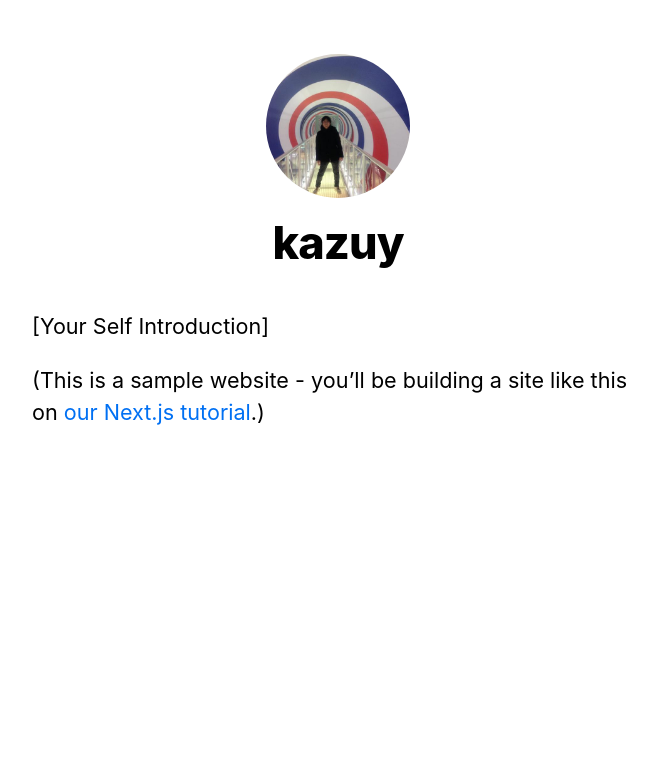
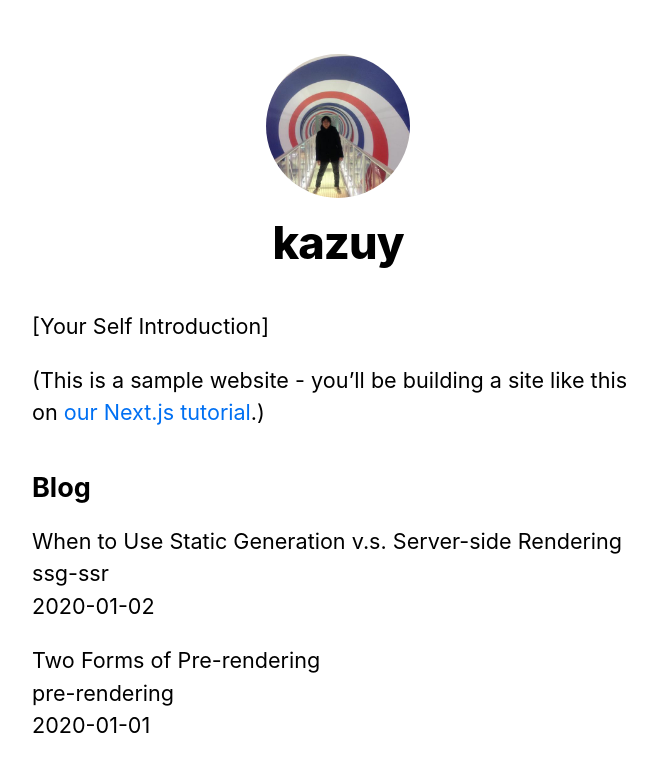
Before and after one commit to kazuy/start-nextjs, a Next.js app: page / in a window 1280 px wide. Shown: the top 772 px of the page, without its empty margins (302-959 px from the left). Built offline with nearby package versions, Linux system fonts and the light colour scheme.

Commit message:
Static Generationのページを実装

```diff
--- /dev/null
+++ b/lib/posts.js
@@ -0,0 +1,35 @@
+import fs from 'fs'
+import path from 'path'
+import matter from 'gray-matter'
+
+const postsDirectory = path.join(process.cwd(), 'posts')
+
+export function getSortedPostsData() {
+  // Get file names under /posts
+  const fileNames = fs.readdirSync(postsDirectory)
+  const allPostsData = fileNames.map(fileName => {
+    // Remove ".md" from file name to get id
+    const id = fileName.replace(/\.md$/, '')
+
+    // Read markdown file as string
+    const fullPath = path.join(postsDirectory, fileName)
+    const fileContents = fs.readFileSync(fullPath, 'utf8')
+
+    // Use gray-matter to parse the post metadata section
+    const matterResult = matter(fileContents)
+
+    // Combine the data with the id
+    return {
+      id,
+      ...matterResult.data
+    }
+  })
+  // Sort posts by date
+  return allPostsData.sort((a, b) => {
+    if (a.date < b.date) {
+      return 1
+    } else {
+      return -1
+    }
+  })
+}
--- a/package.json
+++ b/package.json
@@ -8,6 +8,7 @@
     "start": "next start"
   },
   "dependencies": {
+    "gray-matter": "^4.0.2",
     "next": "9.5.3",
     "react": "16.13.1",
     "react-dom": "16.13.1"
--- a/pages/index.js
+++ b/pages/index.js
@@ -1,8 +1,9 @@
 import Head from 'next/head'
 import Layout, { siteTitle } from '../components/layout'
 import utilStyles from '../styles/utils.module.css'
+import { getSortedPostsData } from '../lib/posts'
 
-export default function Home() {
+export default function Home({ allPostsData }) {
   return (
     <Layout home>
       <Head>
@@ -15,6 +16,30 @@
           <a href="https://nextjs.org/learn">our Next.js tutorial</a>.)
         </p>
       </section>
+      <section className={`${utilStyles.headingMd} ${utilStyles.padding1px}`}>
+        <h2 className={utilStyles.headingLg}>Blog</h2>
+        <ul className={utilStyles.list}>
+          {allPostsData.map(({ id, date, title }) => (
+            <li className={utilStyles.listItem} key={id}>
+              {title}
+              <br />
+              {id}
+              <br />
+              {date}
+            </li>
+          ))}
+        </ul>
+      </section>
     </Layout>
   )
 }
+
+// ビルド時に実行される
+export async function getStaticProps() {
+  const allPostsData = getSortedPostsData()
+  return {
+    props: {
+      allPostsData
+    }
+  }
+}
--- /dev/null
+++ b/posts/pre-rendering.md
@@ -0,0 +1,11 @@
+---
+title: 'Two Forms of Pre-rendering'
+date: '2020-01-01'
+---
+
+Next.js has two forms of pre-rendering: **Static Generation** and **Server-side Rendering**. The difference is in **when** it generates the HTML for a page.
+
+- **Static Generation** is the pre-rendering method that generates the HTML at **build time**. The pre-rendered HTML is then _reused_ on each request.
+- **Server-side Rendering** is the pre-rendering method that generates the HTML on **each request**.
+
+Importantly, Next.js lets you **choose** which pre-rendering form to use for each page. You can create a "hybrid" Next.js app by using Static Generation for most pages and using Server-side Rendering for others.
--- /dev/null
+++ b/posts/ssg-ssr.md
@@ -0,0 +1,19 @@
+---
+title: 'When to Use Static Generation v.s. Server-side Rendering'
+date: '2020-01-02'
+---
+
+We recommend using **Static Generation** (with and without data) whenever possible because your page can be built once and served by CDN, which makes it much faster than having a server render the page on every request.
+
+You can use Static Generation for many types of pages, including:
+
+- Marketing pages
+- Blog posts
+- E-commerce product listings
+- Help and documentation
+
+You should ask yourself: "Can I pre-render this page **ahead** of a user's request?" If the answer is yes, then you should choose Static Generation.
+
+On the other hand, Static Generation is **not** a good idea if you cannot pre-render a page ahead of a user's request. Maybe your page shows frequently updated data, and the page content changes on every request.
+
+In that case, you can use **Server-Side Rendering**. It will be slower, but the pre-rendered page will always be up-to-date. Or you can skip pre-rendering and use client-side JavaScript to populate data.
```
Also changed, not shown: 1 other file (tests, documents, lock files or other folders).
